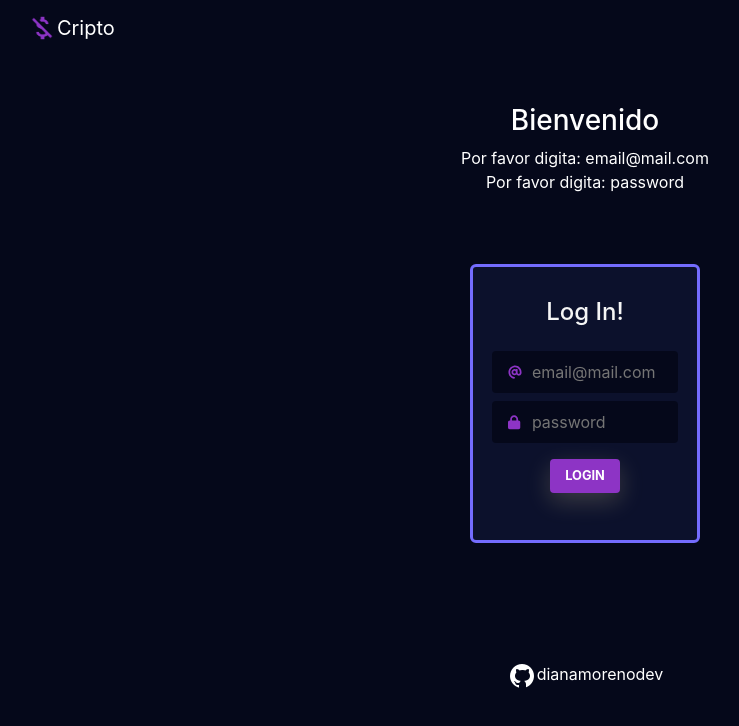
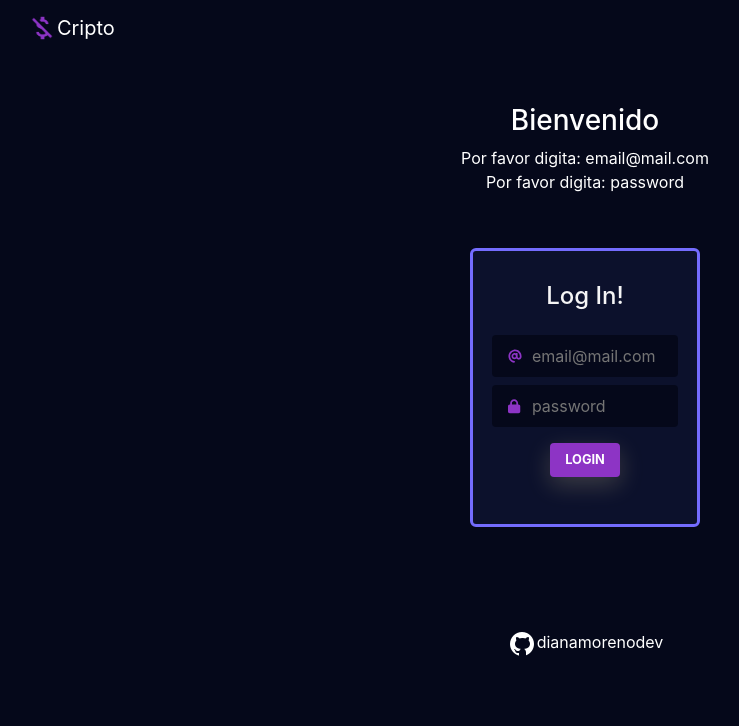
Before and after one commit to dianamorenodev/cripto, a React (Create React App) app: page / in a window 1280 px wide. Shown: the top 726 px of the page, without its empty margins (55-794 px from the left). Built offline with nearby package versions, Linux system fonts and the light colour scheme.

Commit message:
login update

```diff
--- a/src/App.css
+++ b/src/App.css
@@ -12,7 +12,7 @@
 }
 
 .loginCard {
-  margin-top: 2rem;
+  margin-top: 1rem;
   max-width: 100vh;
   text-align: center;
   display: flex;
@@ -123,5 +123,5 @@
 
 .footer {
   text-align: center;
-  margin-top: 5rem;
+  margin-top: 4rem;
 }
```
